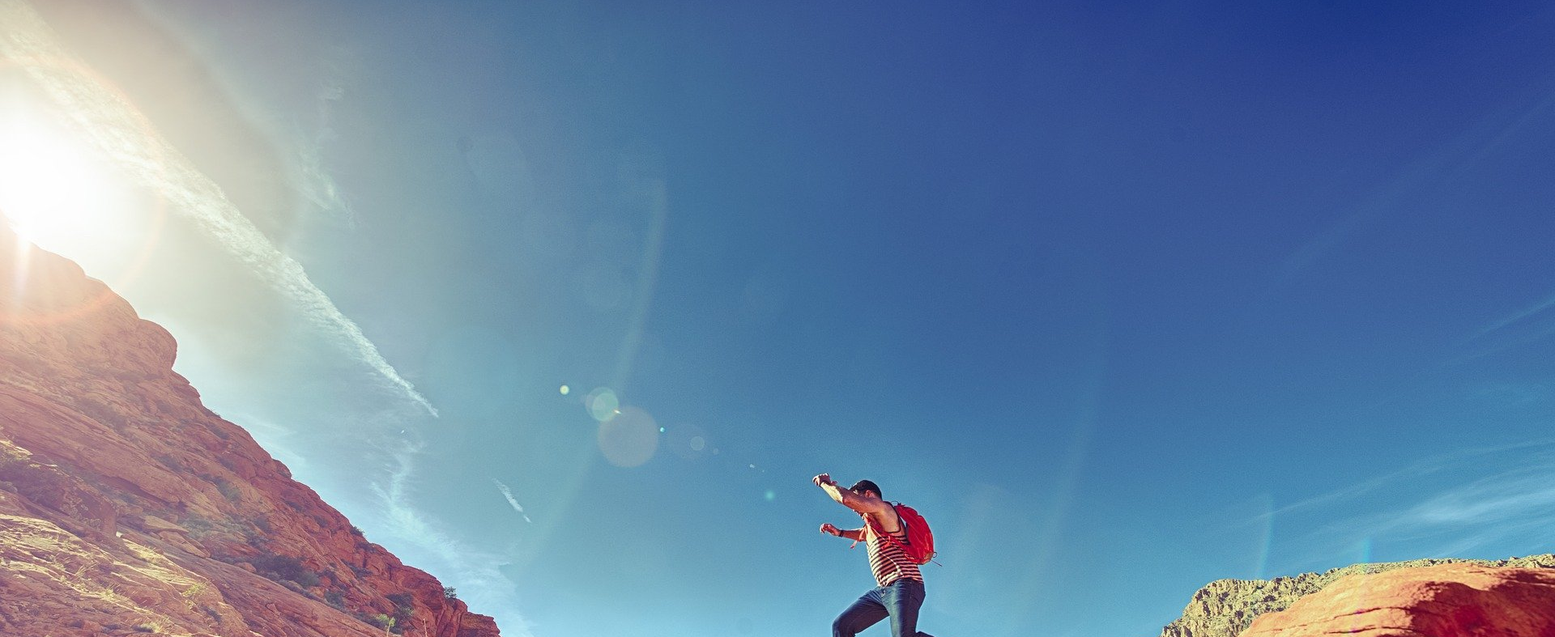
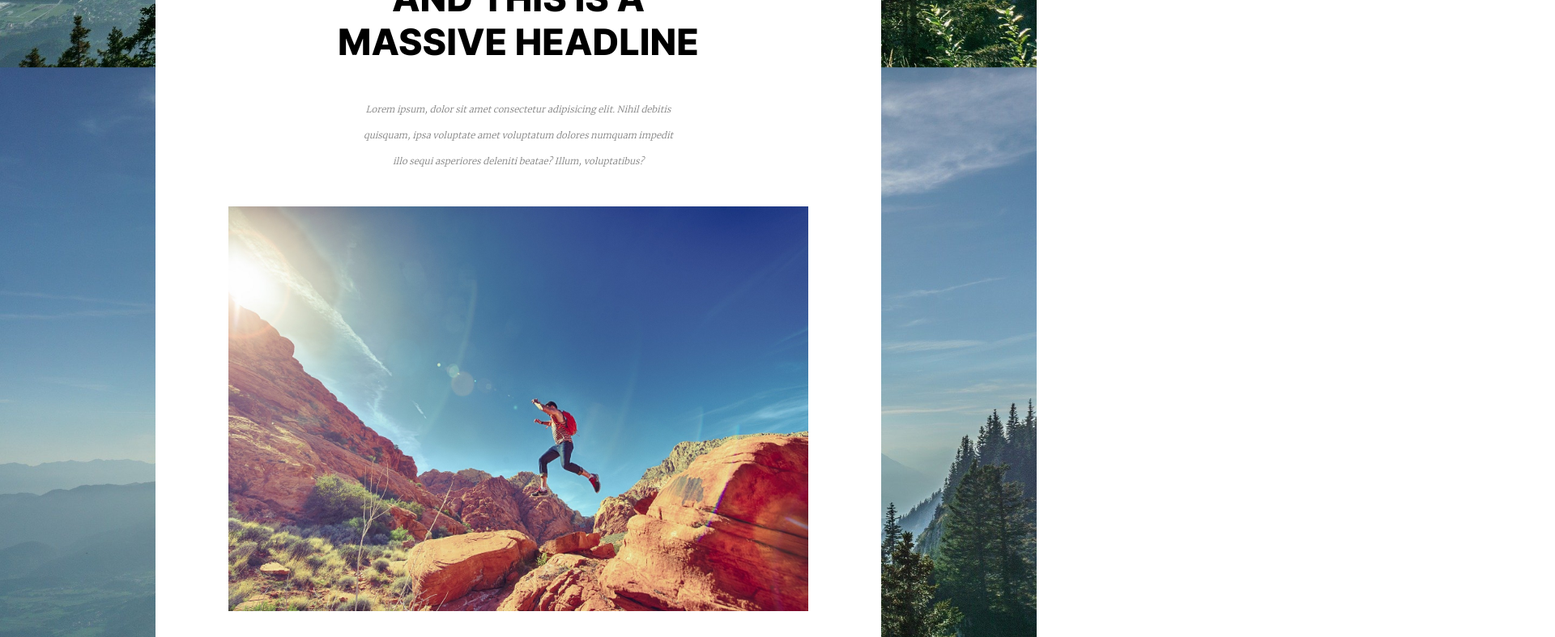
Before and after one commit to Inklooo/page_with_scss, a plain HTML site: page page_with_scss/index.html in a window 1280 px wide. Shown: the part 808-1595 px from the top of the page at 81% size, 1920 px wide, since content can reach past the window. Drawn offline with Linux system fonts and the light colour scheme; files whose address does not match are found by name.

Commit message:
final first section

```diff
--- a/page_with_scss/_settings.scss
+++ b/page_with_scss/_settings.scss
@@ -10,7 +10,8 @@
 $font1: inter-bold, sans-serif;
 $font2: merri, serif;
 $white:white;
-$grey:#cccccc80;
+$grey:rgba(246, 239, 239, 0.971);
+$grey2:gray;
 $black:black;
 
 @mixin center{
@@ -26,7 +27,7 @@ $black:black;
   background: none;
 }
 body{
-  background: url(../img/bg.jpg) fixed center/cover;
+  background: url(./assets/img/bg.jpg) fixed center/cover;
   min-height: 1300px;
 }
  .btn{
@@ -41,6 +42,7 @@ body{
 
  }
 H1{
+  text-align: center;
   text-transform: uppercase;
   color: $white;
   font-size: 3.2rem;
@@ -48,19 +50,22 @@ H1{
   margin: 0 auto;
 }
 h2{
+  text-align: center;
   text-transform: uppercase;
   color: $black;
-  font-size: 3rem;
+  font-size: 2.8rem;
   font-family: $font1;
   @include center;
 }
 h3{
+  text-align: center;
   text-transform: uppercase;
   color: $black;
   font-size: 0.8rem;
   @include center;
 }
 p{
+  text-align: center;
   font-family: $font2;
   font-size: 0.8rem;
   font-weight: 700;
--- a/page_with_scss/assets/styles/Layout/_main.scss
+++ b/page_with_scss/assets/styles/Layout/_main.scss
@@ -0,0 +1,61 @@
+main{
+  background-color: white;
+  width: 70%;
+  margin: 0 auto;
+  position: relative;
+}
+.section1:before{
+  content: "";
+  position: absolute;
+  height: 1px;
+  width: 30%;
+  background: rgb(0, 0, 0,0.082);
+  top: 58px;
+  left: 60%;
+}
+.section1:after{
+  content: "";
+  position: absolute;
+  height: 1px;
+  width: 30%;
+  background: rgb(0, 0, 0,0.082);
+  top: 58px;
+  right: 60%;
+}
+.section1{
+  padding: 50px;
+  display: flex;
+  flex-direction: column;
+  justify-content: space-around;
+  align-items: center;
+  span{
+    font-family: $font2;
+    font-weight: 100;
+    font-size: 0.8rem;
+    color: $grey2;
+  }
+  h2{
+    margin-top: 40px;
+    padding: 20px;
+    width: 80%;
+  }
+
+  p{
+    width: 55%;
+    padding: 20px;
+    line-height: 2rem;
+    font-family: $font2;
+    color: $grey2;
+    font-size: 0.7rem;
+    font-weight: 200;
+    font-style: italic;
+    margin-bottom: 20px;
+  }
+  img{
+    width: 90%;
+    height: 500px;
+  }
+  .btn{
+    margin: 50px 0 80px;
+  }
+}
--- a/page_with_scss/components/_navbar.scss
+++ b/page_with_scss/components/_navbar.scss
@@ -25,7 +25,7 @@ nav{
       &:hover{
         color: black;
         font-weight: 900;
-        background-color: aliceblue;
+        background-color: $grey;
       }
     }
   }
@@ -37,5 +37,6 @@ nav{
     padding: 24px;
     color: white;
     font-weight: 900;
+    box-shadow: rgba(149, 157, 165, 0.2) 0px 8px 24px;;
   }
 }
--- a/page_with_scss/index.scss
+++ b/page_with_scss/index.scss
@@ -1,3 +1,4 @@
 @import "./settings";
 @import "./assets/styles/Layout/header";
 @import "./components/navbar";
+@import "./assets/styles/Layout/main";
```
Also changed, not shown: page_with_scss/assets/img/bg.jpg (renamed from page_with_scss/img/bg.jpg), page_with_scss/assets/img/pic01.jpg (renamed from page_with_scss/img/pic01.jpg), page_with_scss/assets/img/pic02.jpg (renamed from page_with_scss/img/pic02.jpg), page_with_scss/assets/img/pic03.jpg (renamed from page_with_scss/img/pic03.jpg), page_with_scss/index.css, 1 other file.
